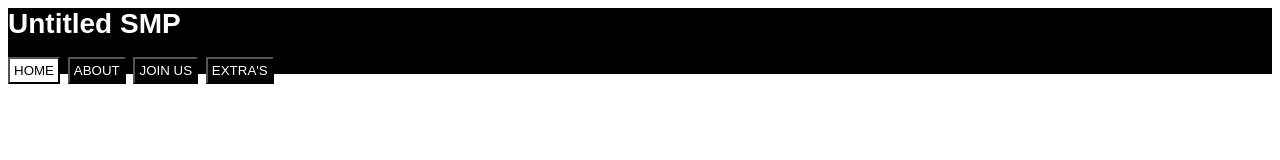
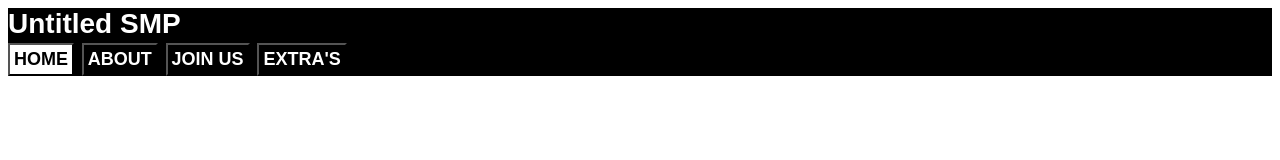
Before and after one commit to untitled-smp/untitled-smp.github.io, a plain HTML site: page index.html in a window 1280 px wide. Drawn offline with Linux system fonts and the light colour scheme.

Commit message:
Update style.css

```diff
--- a/style.css
+++ b/style.css
@@ -13,24 +13,24 @@
   color:white;
   background-color:black;
   font-family:"Arial", Times, serif;
-  font-size:18px"
+  font-size:18px;
   font-weight:bold;
   position:relative;
-  top:10px;
+  top:0px;
   width:120px
-  height:relative;
+  height:26px;
   padding:4px;
 }
 .navbar_button_selected {
   color:black;
   background-color:white;
   font-family:"Arial", Times, serif;
-  font-size:18px"
+  font-size:18px;
   font-weight:bold;
   position:relative;
-  top:10px;
+  top:0px;
   width:120px
-  height:relative;
+  height:26px;
   border-left:4px solid darkpurple;
   padding:4px;
 }
```
